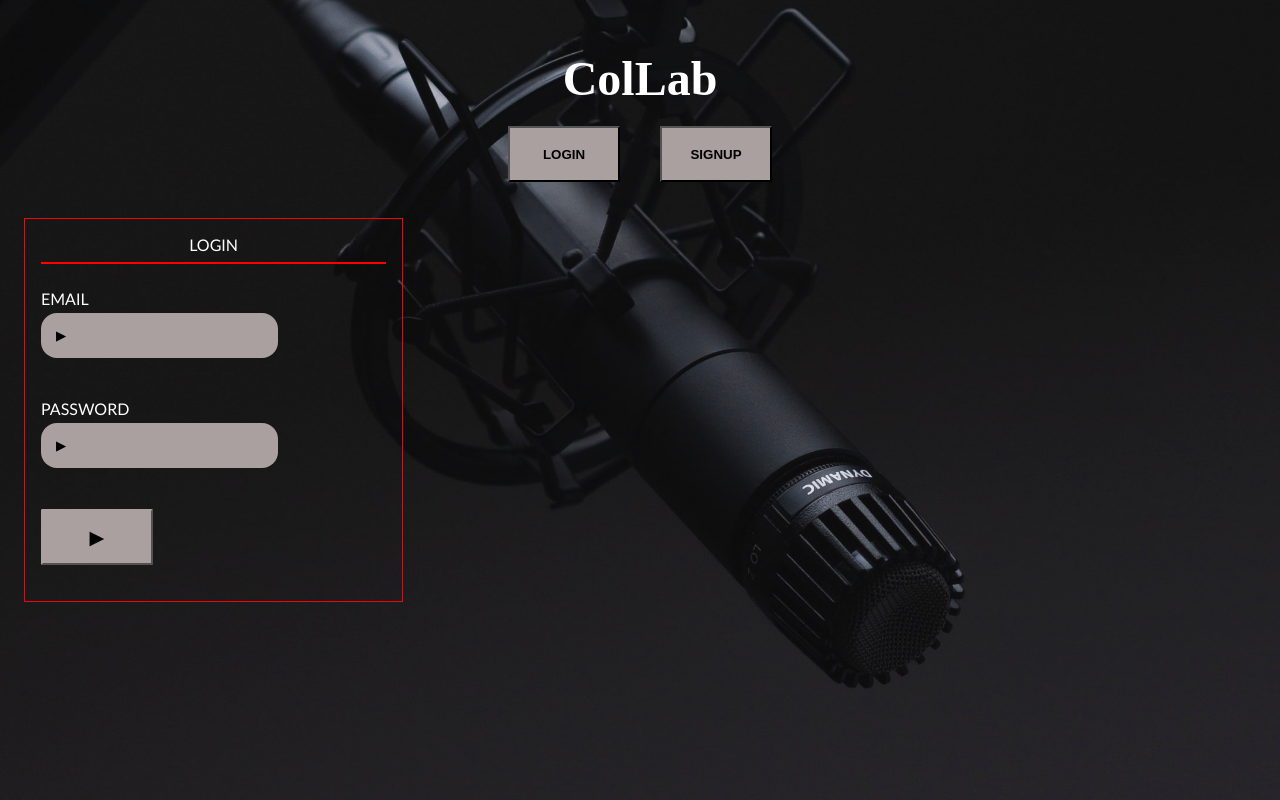
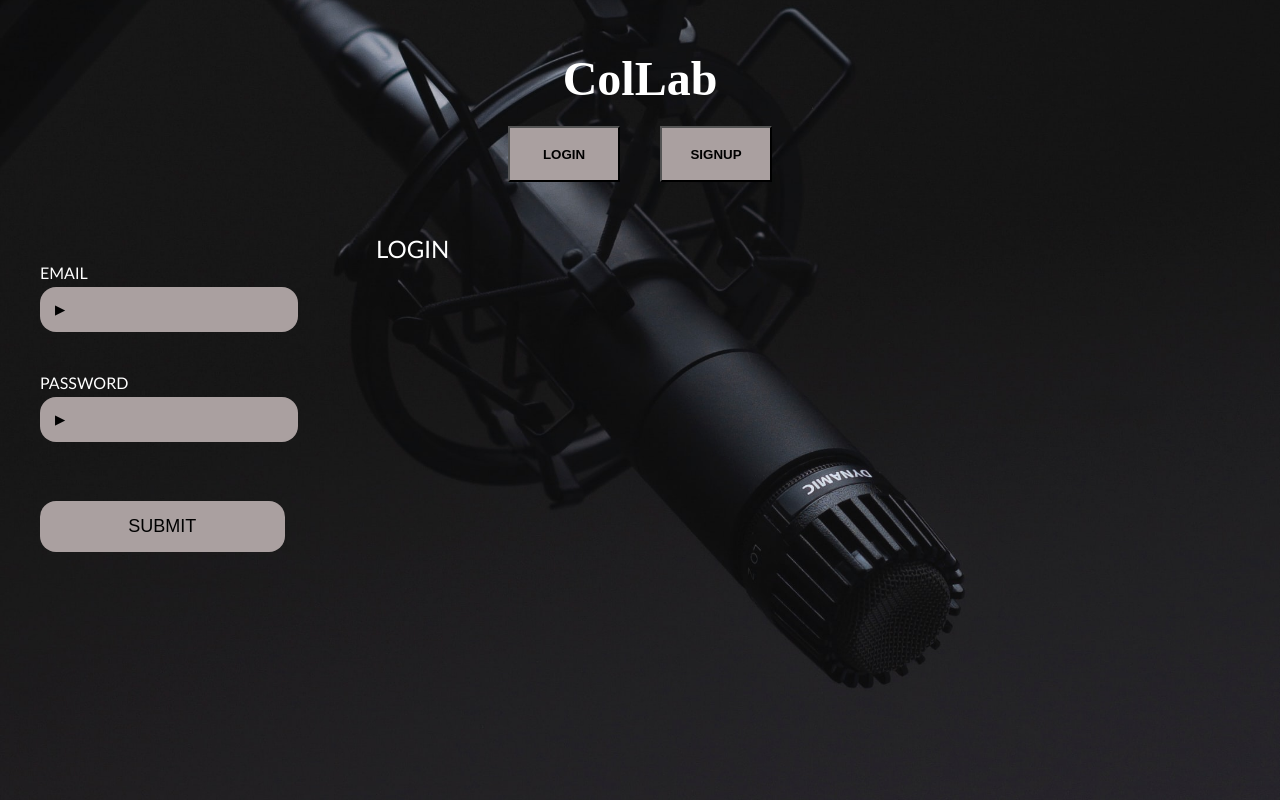
Before and after one commit to efremporter/collab, a React (Create React App) app in the folder frontend/: page /#/login in a window 1280 px wide. Built offline with nearby package versions, Linux system fonts and the light colour scheme.

Commit message:
menu styling

```diff
--- a/frontend/src/components/nav/navbar.css
+++ b/frontend/src/components/nav/navbar.css
@@ -61,7 +61,7 @@
     display: inline-block;
     font-family: Arial, Helvetica, sans-serif;
     position: absolute;
-    right: 1rem
+    right: 10rem
 }
 
 .dropdown-content {
@@ -78,6 +78,7 @@
     padding: 12px 16px;
     text-decoration: none;
     display: block;
+
 }
 
 .dropdown-content .db-item:hover {
@@ -94,7 +95,11 @@
 
 #logout-bt{
     border: none;
-    padding-right: 2.9rem;
+    width:  7rem;
     font-size: 1rem;
     background-color: #aaa0a0;
 }
+
+#logout-bt:hover{
+    background-color: red
+}
--- a/frontend/src/components/session/login_form.js
+++ b/frontend/src/components/session/login_form.js
@@ -63,8 +63,8 @@ class LoginForm extends React.Component {
 
       <form className='signup-form' onSubmit={this.handleSubmit}>
         <div className='input-elements'>
-          <div className='form-title'>LOGIN</div>
-          <hr/>
+          <div className='form-title-login'>LOGIN</div>
+          {/* <hr/> */}
           <div className="email-bar">EMAIL
               <input
                 className="email-bar"
@@ -84,7 +84,7 @@ class LoginForm extends React.Component {
               />
           </div>
             <br/>
-          <input className='form-but' type="submit" value="▶" />
+          <input className='form-but' type="submit" value="SUBMIT" />
             {this.renderErrors()}
         </div>
       </form>
--- a/frontend/src/components/session/signup-login.css
+++ b/frontend/src/components/session/signup-login.css
@@ -1,6 +1,6 @@
 form{
-    border: 1px solid red;
-    box-sizing: border-box;
+    /* border: 1px solid red;
+    box-sizing: border-box; */
     padding: 16px;
 
     margin-top: 1rem;
@@ -19,12 +19,20 @@ input[type=text], input[type=password] {
   border-radius: 1rem;
 }
 
-.form-title{
+.form-title-login{
   color: white;
-  display: flex;
-  justify-content: center;
-  left: 20rem;
+  position: relative;
+  left: 21rem;
+  font-size: 1.5rem;
 }
+
+.form-title-signup{
+    color: white;
+  position: relative;
+  left: 11rem;
+  font-size: 1.5rem;
+}
+
 
 
 ::placeholder{
@@ -46,11 +54,11 @@ input[type=text], input[type=password] {
   outline: none;
 }
 
-hr {
+/* hr {
   border: 0.5px solid red;
   margin-bottom: 25px;
 
-}
+} */
 
 div{
   color: white;
@@ -67,16 +75,17 @@ body{
 }
 
 .form-but{
-  width: 7rem;
-  height: 3.5rem;
-  border-color: #aaa0a0;
-  background-color: #aaa0a0;
-  color: black;
-  font-size: 1.2rem;
-  border-radius: 0.1rem;
-  display:flex;
-  justify-content: center;
-
+  width: 64.5%;
+  padding: 15px;
+  margin: 5px 0 22px 0;
+  display: block;
+  border: none;
+  background: #aaa0a0;
+  border-radius: 1rem;
+  font-weight: 530;
+  font-size: 18px;
+  position: relative;
+  top: 0.8rem;
 }
 
 .form-but:hover {
--- a/frontend/src/components/session/signup_form.js
+++ b/frontend/src/components/session/signup_form.js
@@ -60,8 +60,8 @@ class SignupForm extends React.Component {
 
         <form className='signup-form' onSubmit={this.handleSubmit}>
           <div className="input-elements">
-            <div className='form-title'>CREATE AN ACCOUNT</div>
-            <hr/>
+            <div className='form-title-signup'>CREATE AN ACCOUNT</div>
+            {/* <hr/> */}
             <br/>
             <div className='email-bar'>EMAIL
                 <input
@@ -99,7 +99,9 @@ class SignupForm extends React.Component {
                 />
             </div>
             <br/>
-            <input className='form-but' type="submit" value="▶" />
+            <div className="submit-bar">
+            <input className='form-but' type="submit" value="SUBMIT" />
+            </div>
             {this.renderErrors()}
           </div>
         </form>
```
